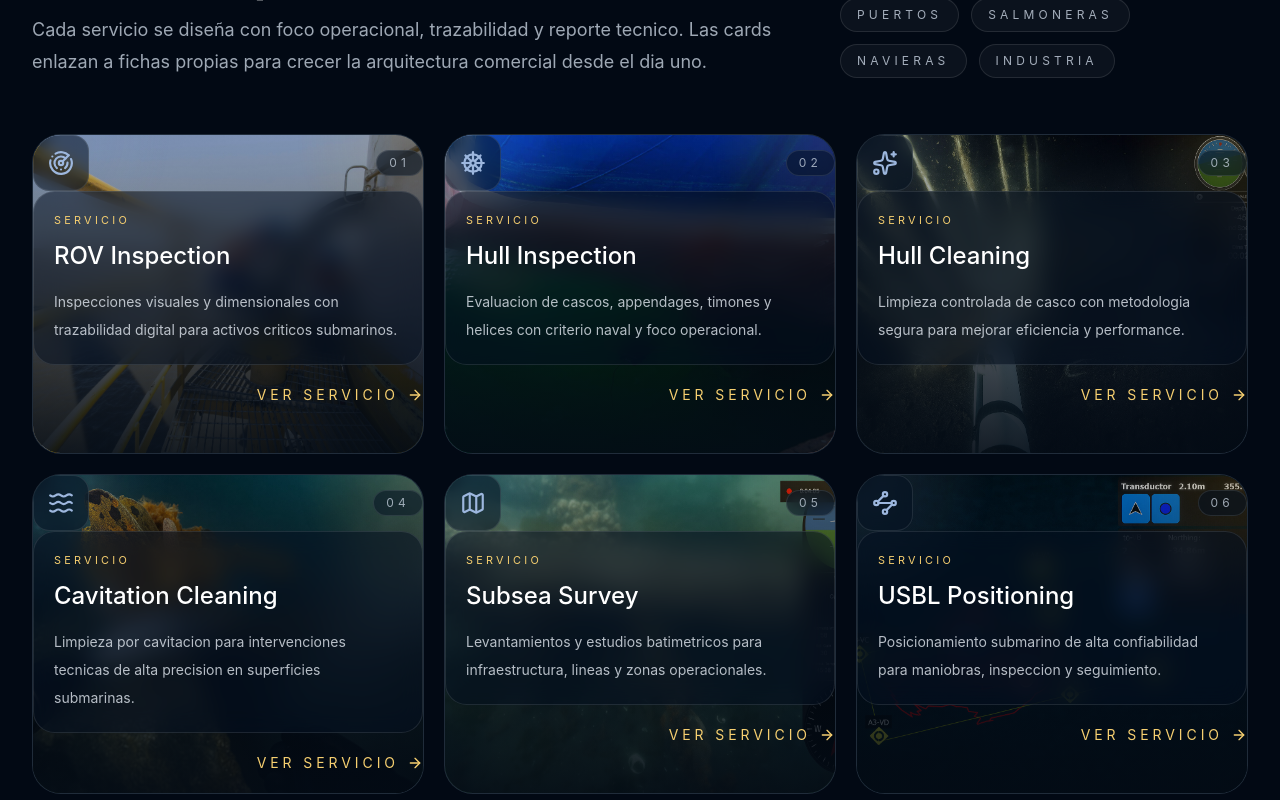
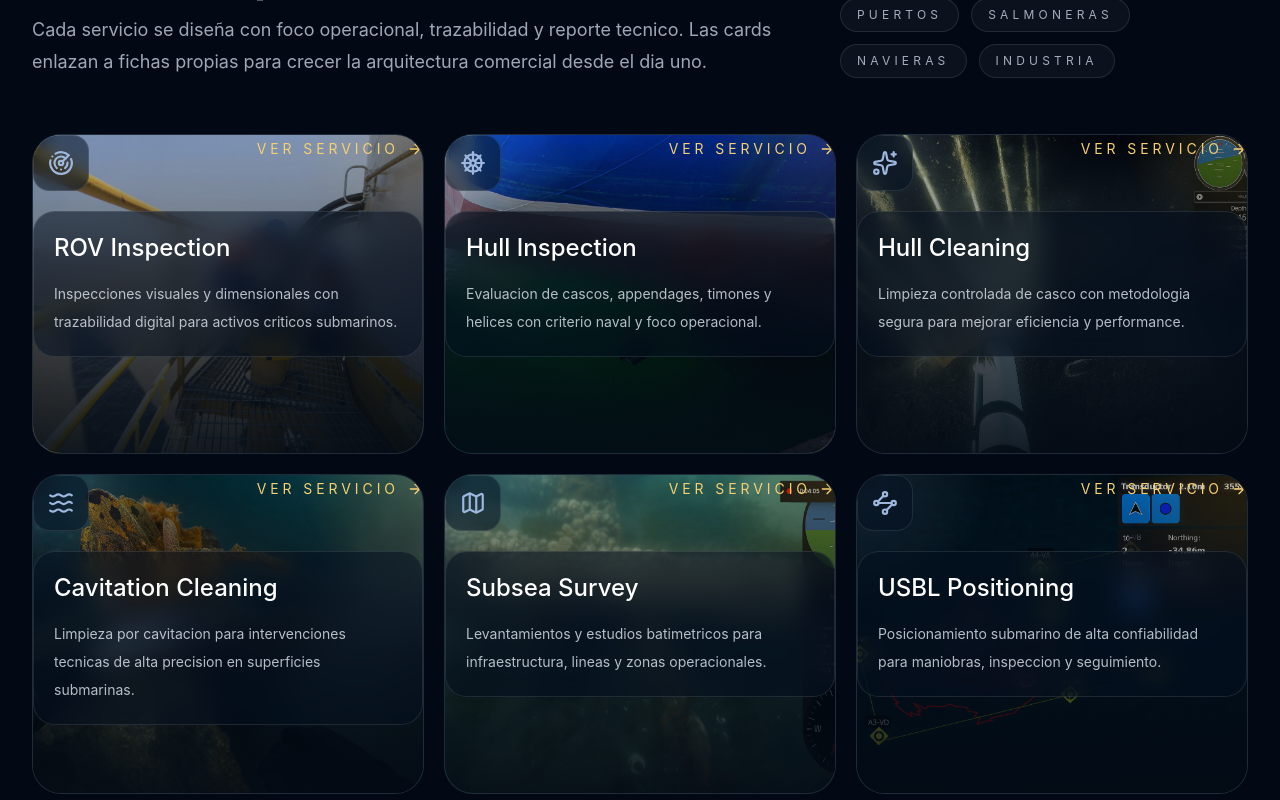
Before and after one commit to LuchoThno/MRM-webpage, a Next.js app: page / in a window 1280 px wide. Shown: the part 1740-2540 px from the top of the page. Built offline with nearby package versions, Linux system fonts and the light colour scheme.

Commit message:
chore: refine services cards layout

```diff
--- a/src/components/home-page.tsx
+++ b/src/components/home-page.tsx
@@ -353,21 +353,17 @@ export function HomePage() {
                     <div className="absolute inset-0 bg-[linear-gradient(180deg,rgba(3,11,21,0.2)_0%,rgba(3,11,21,0.56)_38%,rgba(3,11,21,0.92)_100%)]" />
                     <div className="absolute inset-0 bg-[radial-gradient(circle_at_top_right,rgba(240,179,35,0.14),transparent_26%),radial-gradient(circle_at_top_left,rgba(157,183,222,0.16),transparent_28%)] opacity-90" />
                     <div className="relative flex h-full flex-col">
-                      <div className="flex items-center justify-between">
+                      <div className="flex items-start justify-between gap-4">
                         <span className="inline-flex h-14 w-14 items-center justify-center rounded-2xl border border-white/10 bg-[rgba(4,17,34,0.54)] text-[var(--blue-soft)] backdrop-blur-sm">
                           <Icon size={26} />
                         </span>
-                        <span className="rounded-full border border-white/10 bg-[rgba(4,17,34,0.54)] px-3 py-1 text-xs uppercase tracking-[0.35em] text-slate-300/76 backdrop-blur-sm">
-                          {String(index + 1).padStart(2, "0")}
-                        </span>
+                        <div className="flex items-center gap-2 pt-1 text-sm uppercase tracking-[0.28em] text-[var(--gold-soft)]">
+                          Ver servicio <ArrowRight size={16} />
+                        </div>
                       </div>
-                      <div className="mt-auto rounded-[1.35rem] border border-white/10 bg-[rgba(4,17,34,0.52)] p-5 backdrop-blur-md">
-                        <p className="text-[0.68rem] uppercase tracking-[0.3em] text-[var(--gold-soft)]">Servicio</p>
-                        <h3 className="mt-3 text-2xl font-medium text-white">{service.title}</h3>
+                      <div className="mt-5 rounded-[1.35rem] border border-white/10 bg-[rgba(4,17,34,0.52)] p-5 backdrop-blur-md">
+                        <h3 className="text-2xl font-medium text-white">{service.title}</h3>
                         <p className="mt-4 text-sm leading-7 text-slate-200/80">{service.summary}</p>
-                      </div>
-                      <div className="ml-auto flex items-center gap-2 pt-5 text-sm uppercase tracking-[0.28em] text-[var(--gold-soft)]">
-                        Ver servicio <ArrowRight size={16} />
                       </div>
                     </div>
                   </Link>
```
